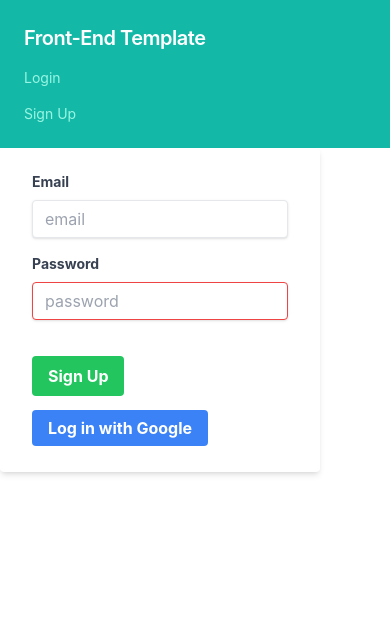
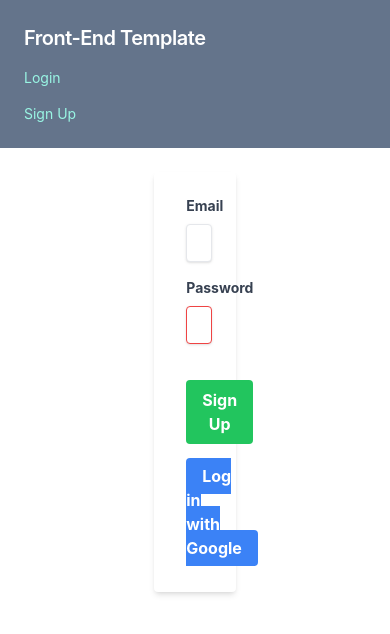
Before and after one commit to DBorhara/Frontend-Template-TS-React-RTK, a React (Create React App) app: page /signup in a window 390 px wide. Shown: the top 634 px of the page. Built offline with nearby package versions, Linux system fonts and the light colour scheme; no server answers.

Commit message:
Update navbar and form styling
- Change navbar background color for better aesthetics.
- Center and resize 'Sign Up' and 'Log In' form elements for improved usability and responsive design.

```diff
--- a/src/components/Navbar.tsx
+++ b/src/components/Navbar.tsx
@@ -29,7 +29,7 @@ const Navbar: React.FC<NavbarProps> = ({ isLoggedIn }) => {
    */
   if (isLoggedIn) {
     return (
-      <nav className="flex items-center justify-between flex-wrap bg-slate-400 p-6">
+      <nav className="flex items-center justify-between flex-wrap bg-slate-500 p-6">
         <div className="flex items-center flex-shrink-0 text-white mr-6">
           <span className="font-semibold text-xl tracking-tight">
             Front-End Template
@@ -76,7 +76,7 @@ const Navbar: React.FC<NavbarProps> = ({ isLoggedIn }) => {
    * Clicking 'Sign Up' navigates to the /signup route.
    */
   return (
-    <nav className="flex items-center justify-between flex-wrap bg-teal-500 p-6">
+    <nav className="flex items-center justify-between flex-wrap bg-slate-500 p-6">
       <div className="flex items-center flex-shrink-0 text-white mr-6">
         <span className="font-semibold text-xl tracking-tight">
           Front-End Template
--- a/src/pages/Login.tsx
+++ b/src/pages/Login.tsx
@@ -40,9 +40,9 @@ export default function Login() {
     };
 
   return (
-    <div className="w-full max-w-xs">
+    <div className="w-full flex flex-col items-center bg-white rounded px-8 pt-6 pb-8 mb-4">
       <form
-        className="bg-white shadow-md rounded px-8 pt-6 pb-8 mb-4"
+        className=" bg-white w-3/12 shadow-md rounded px-8 pt-6 pb-8 mb-4"
         onSubmit={handleLoginSubmit}
         name="login"
       >
--- a/src/pages/Signup.tsx
+++ b/src/pages/Signup.tsx
@@ -42,9 +42,9 @@ export default function Signup() {
     };
 
   return (
-    <div className="w-full max-w-xs">
+    <div className="w-full flex flex-col items-center bg-white  rounded px-8 pt-6 pb-8 mb-4">
       <form
-        className="bg-white shadow-md rounded px-8 pt-6 pb-8 mb-4"
+        className="bg-white w-3/12 shadow-md rounded px-8 pt-6 pb-8 mb-4"
         onSubmit={handleSignupSubmit}
         name="signup"
       >
```
